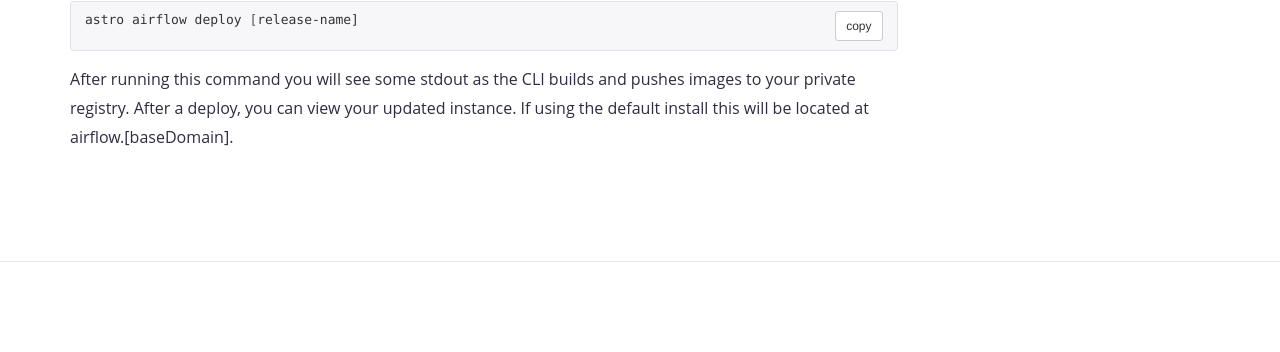
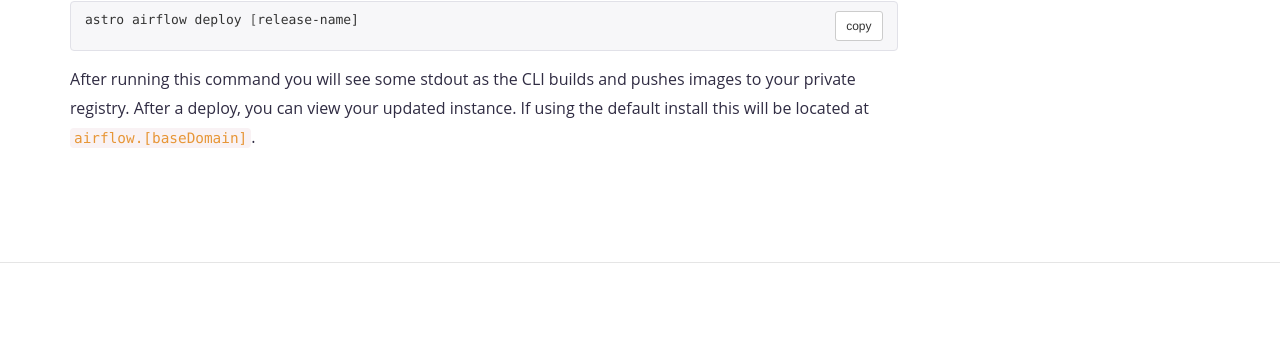
Before and after one commit to skynet/astronomer-ee, a Jekyll site: the page built from docs/pages/guides/deploying-your-first-dag.md, in a window 1280 px wide. Shown: the part 1766-2118 px from the top of the page. Built offline with Jekyll 4.4.1, drawn with Linux system fonts in a browser that asks for light colours; nearby versions of some CDN libraries; some web fonts are replaced; comment, search, counter and statistics services are not loaded; grey boxes are pictures that could not be loaded.

Commit message:
Add syntax highlighting

````diff
--- a/docs/pages/guides/deploying-your-first-dag.md
+++ b/docs/pages/guides/deploying-your-first-dag.md
@@ -34,4 +34,4 @@ We have now configured the astro-cli to point at your Astronomer EE deploy and a
 astro airflow deploy [release-name]
 ```
 
-After running this command you will see some stdout as the CLI builds and pushes images to your private registry. After a deploy, you can view your updated instance. If using the default install this will be located at airflow.[baseDomain].
+After running this command you will see some stdout as the CLI builds and pushes images to your private registry. After a deploy, you can view your updated instance. If using the default install this will be located at `airflow.[baseDomain]`.
````
